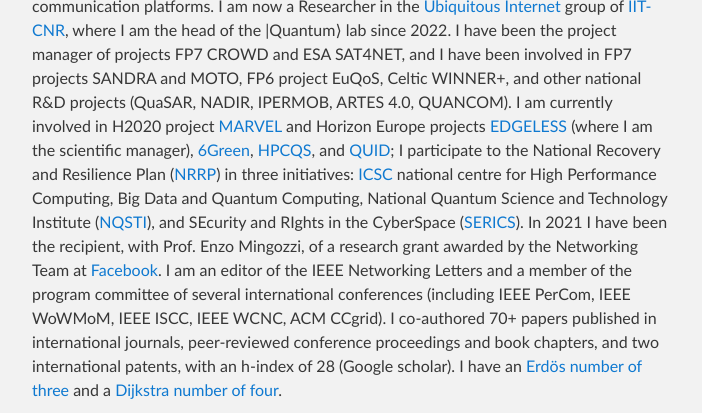
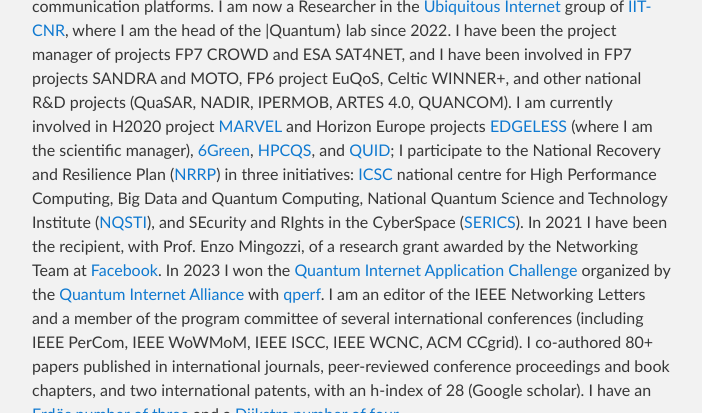
Before and after one commit to ccicconetti/ccicconetti.github.io, a Jekyll site: the page built from bio.md, in a window 1280 px wide and 900 px high, scrolled down 962 px, cut to the strip 0-413 px from the top of the window. Shown: the whole strip, without its empty margins (288-990 px from the left). Built offline with Jekyll 4.4.1, drawn with Linux system fonts in a browser that asks for light colours.

Commit message:
Add QIA challenge 2023

```diff
--- a/bio.md
+++ b/bio.md
@@ -12,8 +12,9 @@ I am now a Researcher in the [Ubiquitous Internet](http://cnd.iit.cnr.it/) group
 I have been the project manager of projects FP7 CROWD and ESA SAT4NET, and I have been involved in FP7 projects SANDRA and MOTO, FP6 project EuQoS, Celtic WINNER+, and other national R&D projects (QuaSAR, NADIR, IPERMOB, ARTES 4.0, QUANCOM).
 I am currently involved in H2020 project [MARVEL](https://www.marvel-project.eu/) and Horizon Europe projects [EDGELESS](https://edgeless-project.eu/) (where I am the scientific manager), [6Green](https://www.6green.eu/), [HPCQS](https://hpcqs.eu/), and [QUID](https://quid-euroqci-italy.eu/); I participate to the National Recovery and Resilience Plan ([NRRP](https://www.italiadomani.gov.it/content/sogei-ng/it/en/home.html)) in three initiatives: [ICSC](https://www.supercomputing-icsc.it/) national centre for High Performance Computing, Big Data and Quantum Computing, National Quantum Science and Technology Institute ([NQSTI](https://www.nqsti.it/)), and SEcurity and RIghts in the CyberSpace ([SERICS](https://serics.eu/en/)).
 In 2021 I have been the recipient, with Prof. Enzo Mingozzi, of a research grant awarded by the Networking Team at [Facebook](https://research.fb.com/blog/2021/08/announcing-the-winners-of-the-2021-networking-request-for-proposals-in-internet-and-web-services/).
+In 2023 I won the [Quantum Internet Application Challenge](https://quantuminternetalliance.org/2023/11/21/qia-concludes-quantum-internet-application-challenge-2023-names-best-submission/) organized by the [Quantum Internet Alliance](https://quantuminternetalliance.org/) with [qperf](https://github.com/ccicconetti/qperf).
 I am an editor of the IEEE Networking Letters and a member of the program committee of several international conferences (including IEEE PerCom, IEEE WoWMoM, IEEE ISCC, IEEE WCNC, ACM CCgrid).
-I co-authored 70+ papers published in international journals, peer-reviewed conference proceedings and book chapters, and two international patents, with an h-index of 28 (Google scholar).
+I co-authored 80+ papers published in international journals, peer-reviewed conference proceedings and book chapters, and two international patents, with an h-index of 28 (Google scholar).
 I have an [Erdös number of three](http://www.oakland.edu/enp/) and a [Dijkstra number of four](https://www.csauthors.net/distance/claudio-cicconetti/edsger-w-dijkstra).
 
 ## Awards
```
Also changed, not shown: editorial.md (+1 -0 lines).
